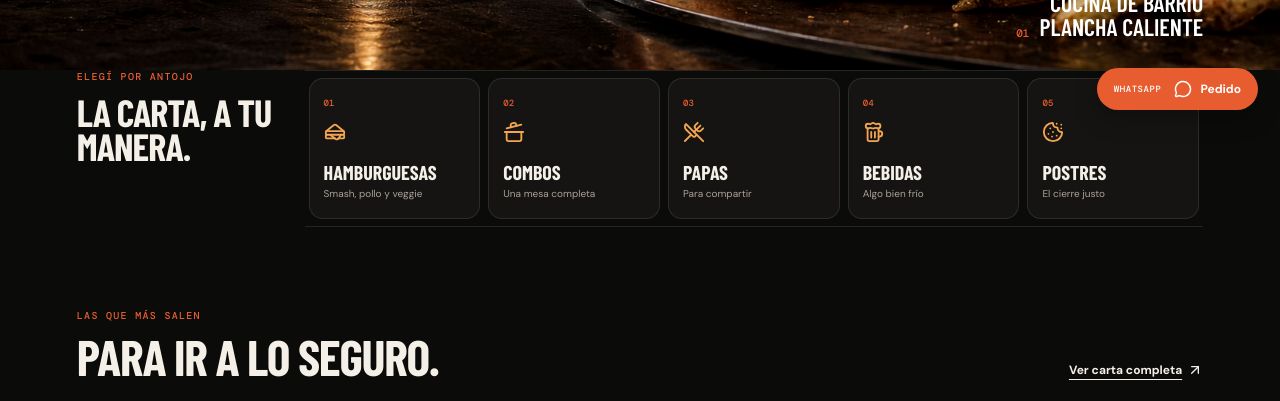
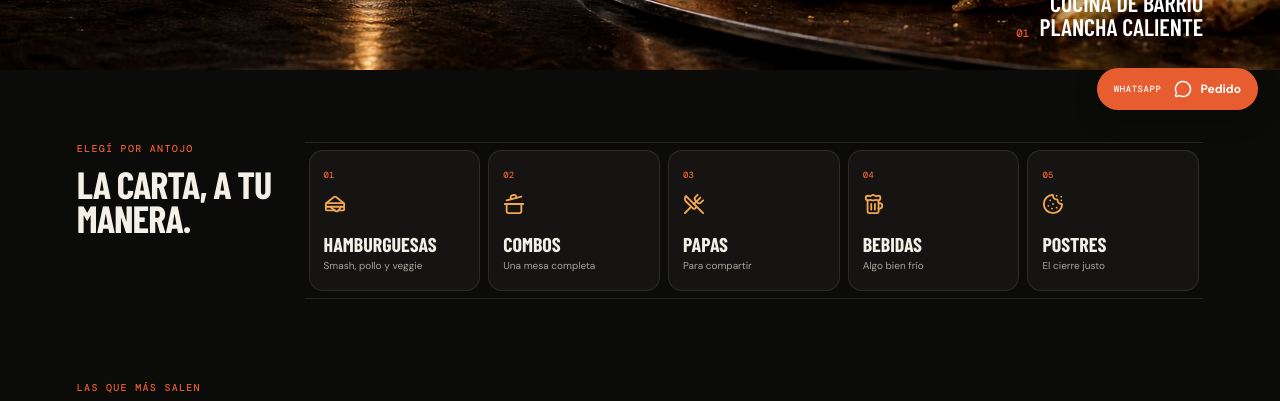
Before and after one commit to Tobixpdl/Burger-House, a React (Vite) app: page / in a window 1280 px wide. Shown: the part 668-1069 px from the top of the page. Built offline with nearby package versions, Linux system fonts and the light colour scheme; grey boxes are pictures that could not be loaded; a web font is replaced by a local one.

Commit message:
Arreglo de visuales

```diff
--- a/src/index.css
+++ b/src/index.css
@@ -144,3 +144,8 @@ body,
     grid-template-columns:19px minmax(0,1fr)
   }
 }
+@media(min-width:681px){
+  .category-rail{
+    padding-top:72px
+  }
+}
```
